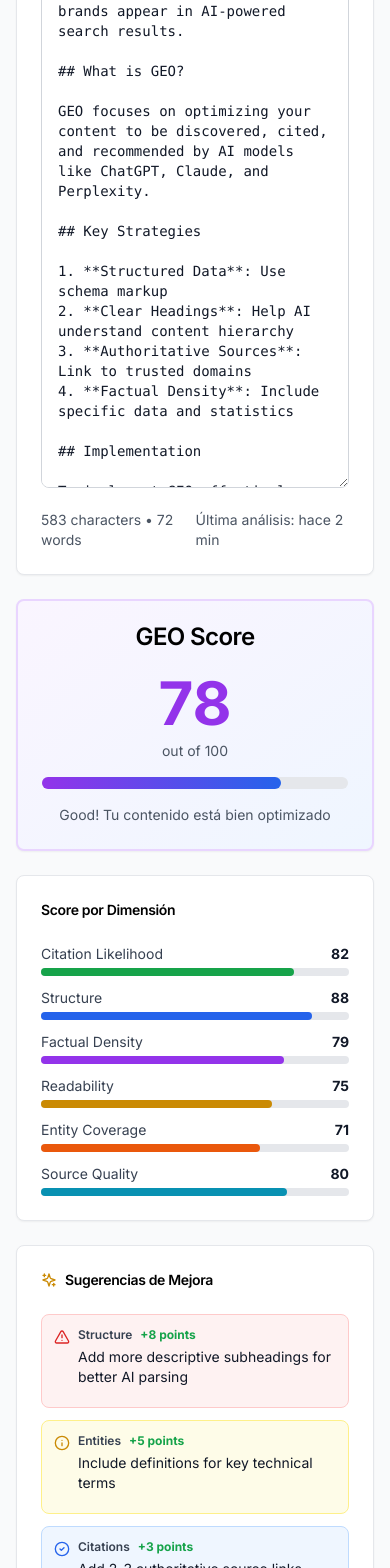
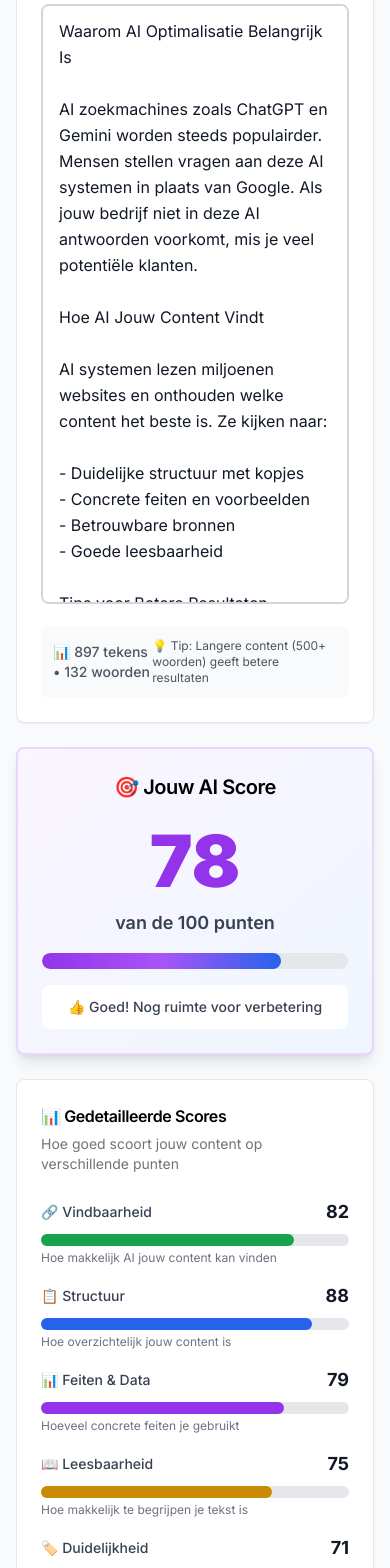
Before and after one commit to Tombcn71/geoptimo, a Next.js app: page /dashboard/content in a window 390 px wide. Shown: the part 432-2000 px from the top of the page. Built offline with nearby package versions, Linux system fonts and the light colour scheme.

Commit message:
Make Content Studio user-friendly: Dutch language, clear explanations, no technical jargon

```diff
--- a/app/api/content/analyze/route.ts
+++ b/app/api/content/analyze/route.ts
@@ -3,36 +3,56 @@ import { analyzeContentForGEO } from '@/lib/ai/openai'
 
 export async function POST(request: Request) {
   try {
-    const { content } = await request.json()
+    console.log('Content analyze API called');
+
+    const body = await request.json()
+    console.log('Request body:', { contentLength: body.content?.length });
+
+    const { content } = body
 
     if (!content || content.trim().length === 0) {
+      console.log('No content provided');
       return NextResponse.json(
         { error: 'Content is required' },
         { status: 400 }
       )
     }
 
+    console.log('Analyzing content with AI...');
+
     // Analyze content with AI
     const analysis = await analyzeContentForGEO(content)
 
+    console.log('Analysis result:', analysis);
+
     // Calculate overall GEO score
     const geoScore = Math.round(
-      (analysis.citationLikelihood +
-        analysis.readability +
-        analysis.structure +
-        analysis.entityCoverage +
-        analysis.factualDensity +
-        analysis.sourceQuality) / 6
+      ((analysis.citationLikelihood || 0) +
+        (analysis.readability || 0) +
+        (analysis.structure || 0) +
+        (analysis.entityCoverage || 0) +
+        (analysis.factualDensity || 0) +
+        (analysis.sourceQuality || 0)) / 6
     )
 
-    return NextResponse.json({
+    const result = {
       geoScore,
-      ...analysis
-    })
+      citationLikelihood: analysis.citationLikelihood || 75,
+      readability: analysis.readability || 75,
+      structure: analysis.structure || 85,
+      entityCoverage: analysis.entityCoverage || 70,
+      factualDensity: analysis.factualDensity || 75,
+      sourceQuality: analysis.sourceQuality || 80,
+      suggestions: analysis.suggestions || []
+    }
+
+    console.log('Returning result:', result);
+
+    return NextResponse.json(result)
   } catch (error) {
     console.error('Error analyzing content:', error)
     return NextResponse.json(
-      { error: 'Failed to analyze content' },
+      { error: 'Failed to analyze content', details: (error as Error).message },
       { status: 500 }
     )
   }
--- a/app/dashboard/content/page.tsx
+++ b/app/dashboard/content/page.tsx
@@ -25,49 +25,56 @@ const defaultScores = {
 const suggestions = [
   {
     type: "high",
-    category: "Structure",
-    message: "Add more descriptive subheadings for better AI parsing",
-    impact: "+8 points"
+    category: "Structuur",
+    message: "Voeg meer tussenkoppen toe zodat AI jouw content beter begrijpt",
+    impact: "+8 punten"
   },
   {
     type: "medium",
-    category: "Entities",
-    message: "Include definitions for key technical terms",
-    impact: "+5 points"
+    category: "Duidelijkheid",
+    message: "Leg belangrijke vaktermen uit - niet iedereen kent ze",
+    impact: "+5 punten"
   },
   {
     type: "low",
-    category: "Citations",
-    message: "Add 2-3 authoritative source links",
-    impact: "+3 points"
+    category: "Bronnen",
+    message: "Link naar 2-3 betrouwbare bronnen om geloofwaardigheid te verhogen",
+    impact: "+3 punten"
   }
 ];
 
 export default function ContentStudioPage() {
-  const [content, setContent] = useState(`# The Ultimate Guide to GEO Optimization
+  const [content, setContent] = useState(`Waarom AI Optimalisatie Belangrijk Is
 
-Generative Engine Optimization (GEO) is revolutionizing how brands appear in AI-powered search results.
+AI zoekmachines zoals ChatGPT en Gemini worden steeds populairder. Mensen stellen vragen aan deze AI systemen in plaats van Google. Als jouw bedrijf niet in deze AI antwoorden voorkomt, mis je veel potentiële klanten.
 
-## What is GEO?
+Hoe AI Jouw Content Vindt
 
-GEO focuses on optimizing your content to be discovered, cited, and recommended by AI models like ChatGPT, Claude, and Perplexity.
+AI systemen lezen miljoenen websites en onthouden welke content het beste is. Ze kijken naar:
 
-## Key Strategies
+- Duidelijke structuur met kopjes
+- Concrete feiten en voorbeelden
+- Betrouwbare bronnen
+- Goede leesbaarheid
 
-1. **Structured Data**: Use schema markup
-2. **Clear Headings**: Help AI understand content hierarchy
-3. **Authoritative Sources**: Link to trusted domains
-4. **Factual Density**: Include specific data and statistics
+Tips voor Betere Resultaten
 
-## Implementation
+1. Gebruik korte zinnen die makkelijk te begrijpen zijn
+2. Geef concrete voorbeelden en cijfers
+3. Leg vaktermen uit alsof je het aan een kind vertelt
+4. Verdeel je tekst in korte paragrafen met tussenkopjes
 
-To implement GEO effectively...`);
+Begin Vandaag
+
+Check jouw huidige website teksten met deze tool. Je ziet direct wat goed is en wat beter kan. Verbeter stap voor stap en zie hoe jouw AI score stijgt!`);
 
   const [analyzing, setAnalyzing] = useState(false);
   const [analysis, setAnalysis] = useState(defaultScores);
 
   const handleAnalyze = async () => {
+    console.log('Starting analysis...', { contentLength: content.length });
     setAnalyzing(true);
+
     try {
       const response = await fetch('/api/content/analyze', {
         method: 'POST',
@@ -75,13 +82,22 @@ To implement GEO effectively...`);
         body: JSON.stringify({ content })
       });
 
+      console.log('Response status:', response.status);
+
       if (response.ok) {
         const data = await response.json();
+        console.log('Analysis data:', data);
         setAnalysis(data);
+      } else {
+        const errorText = await response.text();
+        console.error('API error:', response.status, errorText);
+        alert('Analysis failed: ' + response.status);
       }
     } catch (error) {
       console.error('Analysis error:', error);
+      alert('Error: ' + (error as Error).message);
     } finally {
+      console.log('Analysis complete');
       setAnalyzing(false);
     }
   };
@@ -89,20 +105,20 @@ To implement GEO effectively...`);
   return (
     <div className="space-y-6">
       {/* Header */}
-      <div className="flex items-center justify-between">
+      <div className="flex flex-col md:flex-row items-start md:items-center justify-between gap-4">
         <div>
-          <h1 className="text-3xl font-bold text-gray-900 dark:text-white">Content Studio</h1>
-          <p className="text-gray-600 dark:text-gray-400 mt-2">
-            Escribe y optimiza contenido con análisis GEO en tiempo real
+          <h1 className="text-3xl font-bold text-gray-900 dark:text-white">✨ Content Checker</h1>
+          <p className="text-gray-600 dark:text-gray-400 mt-2 text-lg">
+            Test hoe goed jouw content scoort bij AI zoekmachines zoals ChatGPT en Gemini
           </p>
         </div>
         <button
           onClick={handleAnalyze}
           disabled={analyzing}
-          className="bg-black dark:bg-white text-white dark:text-black px-6 py-3 rounded-lg font-medium hover:bg-gray-800 dark:hover:bg-gray-200 transition-colors flex items-center space-x-2 disabled:opacity-50"
+          className="bg-purple-600 hover:bg-purple-700 text-white px-8 py-4 rounded-xl font-bold text-lg transition-all shadow-lg hover:shadow-xl disabled:opacity-50 disabled:cursor-not-allowed flex items-center space-x-2 whitespace-nowrap"
         >
-          <RefreshCw className={`h-5 w-5 ${analyzing ? 'animate-spin' : ''}`} />
-          <span>{analyzing ? 'Analizando...' : 'Analizar'}</span>
+          <Sparkles className={`h-6 w-6 ${analyzing ? 'animate-pulse' : ''}`} />
+          <span>{analyzing ? 'Bezig met analyseren...' : 'Check Mijn Score'}</span>
         </button>
       </div>
 
@@ -111,24 +127,32 @@ To implement GEO effectively...`);
         <div className="lg:col-span-2 space-y-6">
           <Card className="bg-white dark:bg-gray-900 border-gray-200 dark:border-gray-800">
             <CardHeader>
-              <CardTitle className="flex items-center space-x-2">
-                <Edit className="h-5 w-5" />
-                <span>Editor</span>
+              <CardTitle className="flex items-center space-x-2 text-xl">
+                <Edit className="h-6 w-6 text-purple-600" />
+                <span>Jouw Content</span>
               </CardTitle>
-              <CardDescription>
-                Escribe tu contenido en formato Markdown
+              <CardDescription className="text-base">
+                Plak hier de tekst die je wilt laten checken - bijvoorbeeld een blog artikel, product beschrijving, of website tekst
               </CardDescription>
             </CardHeader>
             <CardContent>
               <textarea
                 value={content}
                 onChange={(e) => setContent(e.target.value)}
-                className="w-full h-[600px] px-4 py-3 border border-gray-300 dark:border-gray-700 bg-white dark:bg-black text-gray-900 dark:text-white rounded-lg focus:outline-none focus:ring-2 focus:ring-black dark:focus:ring-white font-mono text-sm"
-                placeholder="Start writing your GEO-optimized content..."
+                className="w-full h-[600px] px-4 py-3 border-2 border-gray-300 dark:border-gray-700 bg-white dark:bg-black text-gray-900 dark:text-white rounded-lg focus:outline-none focus:ring-2 focus:ring-purple-500 text-base leading-relaxed resize-none"
+                placeholder="Plak hier jouw tekst...
+
+Bijvoorbeeld:
+- Een blog artikel
+- Product beschrijving
+- Website tekst
+- Social media post
+
+Wij checken dan hoe goed AI zoekmachines zoals ChatGPT jouw content kunnen vinden en begrijpen."
               />
-              <div className="mt-4 flex items-center justify-between text-sm text-gray-600 dark:text-gray-400">
-                <span>{content.length} characters • {content.split(' ').length} words</span>
-                <span>Última análisis: hace 2 min</span>
+              <div className="mt-4 flex items-center justify-between text-sm text-gray-600 dark:text-gray-400 bg-gray-50 dark:bg-gray-800 p-3 rounded-lg">
+                <span className="font-medium">📊 {content.length.toLocaleString()} tekens • {content.split(' ').filter(w => w.length > 0).length} woorden</span>
+                <span className="text-xs">💡 Tip: Langere content (500+ woorden) geeft betere resultaten</span>
               </div>
             </CardContent>
           </Card>
@@ -136,28 +160,33 @@ To implement GEO effectively...`);
 
         {/* Analysis Panel */}
         <div className="space-y-6">
-          {/* GEO Score */}
-          <Card className="bg-gradient-to-br from-purple-50 to-blue-50 dark:from-purple-950/30 dark:to-blue-950/30 border-2 border-purple-200 dark:border-purple-900">
+          {/* AI Score */}
+          <Card className="bg-gradient-to-br from-purple-50 to-blue-50 dark:from-purple-950/30 dark:to-blue-950/30 border-2 border-purple-200 dark:border-purple-900 shadow-lg">
             <CardHeader>
-              <CardTitle className="text-center">GEO Score</CardTitle>
+              <CardTitle className="text-center text-xl">🎯 Jouw AI Score</CardTitle>
             </CardHeader>
             <CardContent>
               <div className="text-center">
-                <div className="text-6xl font-bold text-purple-600 dark:text-purple-400 mb-2">
+                <div className="text-7xl font-black text-purple-600 dark:text-purple-400 mb-3">
                   {analysis.geoScore}
                 </div>
-                <div className="text-sm text-gray-600 dark:text-gray-400 mb-4">
-                  out of 100
+                <div className="text-lg font-semibold text-gray-700 dark:text-gray-300 mb-4">
+                  van de 100 punten
                 </div>
-                <div className="w-full bg-gray-200 dark:bg-gray-800 rounded-full h-3 mb-4">
+                <div className="w-full bg-gray-200 dark:bg-gray-800 rounded-full h-4 mb-4 overflow-hidden">
                   <div
-                    className="bg-gradient-to-r from-purple-600 to-blue-600 h-3 rounded-full transition-all duration-500"
+                    className="bg-gradient-to-r from-purple-600 via-purple-500 to-blue-600 h-4 rounded-full transition-all duration-1000 ease-out"
                     style={{ width: `${analysis.geoScore}%` }}
                   />
                 </div>
-                <p className="text-sm text-gray-600 dark:text-gray-400">
-                  {analyzing ? 'Analyzing...' : 'Good! Tu contenido está bien optimizado'}
-                </p>
+                <div className="mt-4 p-3 bg-white dark:bg-gray-900 rounded-lg">
+                  <p className="text-sm font-medium text-gray-700 dark:text-gray-300">
+                    {analyzing ? '⏳ Bezig met analyseren...' :
+                     analysis.geoScore >= 80 ? '🎉 Uitstekend! AI vindt jouw content makkelijk' :
+                     analysis.geoScore >= 60 ? '👍 Goed! Nog ruimte voor verbetering' :
+                     '💡 Check de tips hieronder voor betere resultaten'}
+                  </p>
+                </div>
               </div>
             </CardContent>
           </Card>
@@ -165,86 +194,93 @@ To implement GEO effectively...`);
           {/* Dimension Scores */}
           <Card className="bg-white dark:bg-gray-900 border-gray-200 dark:border-gray-800">
             <CardHeader>
-              <CardTitle className="text-sm">Score por Dimensión</CardTitle>
+              <CardTitle className="text-base">📊 Gedetailleerde Scores</CardTitle>
+              <CardDescription>Hoe goed scoort jouw content op verschillende punten</CardDescription>
             </CardHeader>
             <CardContent>
-              <div className="space-y-3">
+              <div className="space-y-4">
                 <div>
-                  <div className="flex justify-between text-sm mb-1">
-                    <span className="text-gray-700 dark:text-gray-300">Citation Likelihood</span>
-                    <span className="font-bold text-gray-900 dark:text-white">{analysis.citationLikelihood}</span>
+                  <div className="flex justify-between items-center mb-2">
+                    <span className="text-sm font-medium text-gray-700 dark:text-gray-300">🔗 Vindbaarheid</span>
+                    <span className="text-lg font-bold text-gray-900 dark:text-white">{analysis.citationLikelihood}</span>
                   </div>
-                  <div className="w-full bg-gray-200 dark:bg-gray-800 rounded-full h-2">
+                  <div className="w-full bg-gray-200 dark:bg-gray-800 rounded-full h-3">
                     <div
-                      className="bg-green-600 h-2 rounded-full transition-all duration-500"
+                      className="bg-green-600 h-3 rounded-full transition-all duration-500"
                       style={{ width: `${analysis.citationLikelihood}%` }}
                     />
                   </div>
+                  <p className="text-xs text-gray-500 dark:text-gray-400 mt-1">Hoe makkelijk AI jouw content kan vinden</p>
                 </div>
 
                 <div>
-                  <div className="flex justify-between text-sm mb-1">
-                    <span className="text-gray-700 dark:text-gray-300">Structure</span>
-                    <span className="font-bold text-gray-900 dark:text-white">{analysis.structure}</span>
+                  <div className="flex justify-between items-center mb-2">
+                    <span className="text-sm font-medium text-gray-700 dark:text-gray-300">📋 Structuur</span>
+                    <span className="text-lg font-bold text-gray-900 dark:text-white">{analysis.structure}</span>
                   </div>
-                  <div className="w-full bg-gray-200 dark:bg-gray-800 rounded-full h-2">
+                  <div className="w-full bg-gray-200 dark:bg-gray-800 rounded-full h-3">
                     <div
-                      className="bg-blue-600 h-2 rounded-full transition-all duration-500"
+                      className="bg-blue-600 h-3 rounded-full transition-all duration-500"
                       style={{ width: `${analysis.structure}%` }}
                     />
                   </div>
+                  <p className="text-xs text-gray-500 dark:text-gray-400 mt-1">Hoe overzichtelijk jouw content is</p>
                 </div>
 
                 <div>
-                  <div className="flex justify-between text-sm mb-1">
-                    <span className="text-gray-700 dark:text-gray-300">Factual Density</span>
-                    <span className="font-bold text-gray-900 dark:text-white">{analysis.factualDensity}</span>
+                  <div className="flex justify-between items-center mb-2">
+                    <span className="text-sm font-medium text-gray-700 dark:text-gray-300">📊 Feiten & Data</span>
+                    <span className="text-lg font-bold text-gray-900 dark:text-white">{analysis.factualDensity}</span>
                   </div>
-                  <div className="w-full bg-gray-200 dark:bg-gray-800 rounded-full h-2">
+                  <div className="w-full bg-gray-200 dark:bg-gray-800 rounded-full h-3">
                     <div
-                      className="bg-purple-600 h-2 rounded-full transition-all duration-500"
+                      className="bg-purple-600 h-3 rounded-full transition-all duration-500"
                       style={{ width: `${analysis.factualDensity}%` }}
                     />
                   </div>
+                  <p className="text-xs text-gray-500 dark:text-gray-400 mt-1">Hoeveel concrete feiten je gebruikt</p>
                 </div>
 
                 <div>
-                  <div className="flex justify-between text-sm mb-1">
-                    <span className="text-gray-700 dark:text-gray-300">Readability</span>
-                    <span className="font-bold text-gray-900 dark:text-white">{analysis.readability}</span>
+                  <div className="flex justify-between items-center mb-2">
+                    <span className="text-sm font-medium text-gray-700 dark:text-gray-300">📖 Leesbaarheid</span>
+                    <span className="text-lg font-bold text-gray-900 dark:text-white">{analysis.readability}</span>
                   </div>
-                  <div className="w-full bg-gray-200 dark:bg-gray-800 rounded-full h-2">
+                  <div className="w-full bg-gray-200 dark:bg-gray-800 rounded-full h-3">
                     <div
-                      className="bg-yellow-600 h-2 rounded-full transition-all duration-500"
+                      className="bg-yellow-600 h-3 rounded-full transition-all duration-500"
                       style={{ width: `${analysis.readability}%` }}
                     />
                   </div>
+                  <p className="text-xs text-gray-500 dark:text-gray-400 mt-1">Hoe makkelijk te begrijpen je tekst is</p>
                 </div>
 
                 <div>
-                  <div className="flex justify-between text-sm mb-1">
-                    <span className="text-gray-700 dark:text-gray-300">Entity Coverage</span>
-                    <span className="font-bold text-gray-900 dark:text-white">{analysis.entityCoverage}</span>
+                  <div className="flex justify-between items-center mb-2">
+                    <span className="text-sm font-medium text-gray-700 dark:text-gray-300">🏷️ Duidelijkheid</span>
+                    <span className="text-lg font-bold text-gray-900 dark:text-white">{analysis.entityCoverage}</span>
                   </div>
-                  <div className="w-full bg-gray-200 dark:bg-gray-800 rounded-full h-2">
+                  <div className="w-full bg-gray-200 dark:bg-gray-800 rounded-full h-3">
                     <div
-                      className="bg-orange-600 h-2 rounded-full transition-all duration-500"
+                      className="bg-orange-600 h-3 rounded-full transition-all duration-500"
                       style={{ width: `${analysis.entityCoverage}%` }}
                     />
                   </div>
+                  <p className="text-xs text-gray-500 dark:text-gray-400 mt-1">Hoe duidelijk je belangrijke termen uitlegt</p>
                 </div>
 
                 <div>
-                  <div className="flex justify-between text-sm mb-1">
-                    <span className="text-gray-700 dark:text-gray-300">Source Quality</span>
-                    <span className="font-bold text-gray-900 dark:text-white">{analysis.sourceQuality}</span>
+                  <div className="flex justify-between items-center mb-2">
+                    <span className="text-sm font-medium text-gray-700 dark:text-gray-300">⭐ Betrouwbaarheid</span>
+                    <span className="text-lg font-bold text-gray-900 dark:text-white">{analysis.sourceQuality}</span>
                   </div>
-                  <div className="w-full bg-gray-200 dark:bg-gray-800 rounded-full h-2">
+                  <div className="w-full bg-gray-200 dark:bg-gray-800 rounded-full h-3">
                     <div
-                      className="bg-cyan-600 h-2 rounded-full transition-all duration-500"
+                      className="bg-cyan-600 h-3 rounded-full transition-all duration-500"
                       style={{ width: `${analysis.sourceQuality}%` }}
                     />
                   </div>
+                  <p className="text-xs text-gray-500 dark:text-gray-400 mt-1">Kwaliteit van bronnen die je gebruikt</p>
                 </div>
               </div>
             </CardContent>
@@ -253,40 +289,51 @@ To implement GEO effectively...`);
           {/* Suggestions */}
           <Card className="bg-white dark:bg-gray-900 border-gray-200 dark:border-gray-800">
             <CardHeader>
-              <CardTitle className="text-sm flex items-center space-x-2">
-                <Sparkles className="h-4 w-4 text-yellow-600" />
-                <span>Sugerencias de Mejora</span>
+              <CardTitle className="text-base flex items-center space-x-2">
+                <Sparkles className="h-5 w-5 text-yellow-600" />
+                <span>💡 Tips om te Verbeteren</span>
               </CardTitle>
+              <CardDescription>Direct toepasbare verbeterpunten</CardDescription>
             </CardHeader>
             <CardContent>
               <div className="space-y-3">
                 {(analysis.suggestions && analysis.suggestions.length > 0 ? analysis.suggestions : suggestions).map((suggestion: any, index: number) => (
                   <div
                     key={index}
-                    className={`p-3 rounded-lg border ${
-                      suggestion.type === 'high' ? 'border-red-200 dark:border-red-900 bg-red-50 dark:bg-red-950/30' :
-                      suggestion.type === 'medium' ? 'border-yellow-200 dark:border-yellow-900 bg-yellow-50 dark:bg-yellow-950/30' :
-                      'border-blue-200 dark:border-blue-900 bg-blue-50 dark:bg-blue-950/30'
+                    className={`p-4 rounded-xl border-2 ${
+                      suggestion.type === 'high' ? 'border-red-300 dark:border-red-800 bg-red-50 dark:bg-red-950/30' :
+                      suggestion.type === 'medium' ? 'border-yellow-300 dark:border-yellow-800 bg-yellow-50 dark:bg-yellow-950/30' :
+                      'border-blue-300 dark:border-blue-800 bg-blue-50 dark:bg-blue-950/30'
                     }`}
                   >
-                    <div className="flex items-start space-x-2 mb-2">
-                      {suggestion.type === 'high' ? (
-                        <AlertTriangle className="h-4 w-4 text-red-600 flex-shrink-0 mt-0.5" />
-                      ) : suggestion.type === 'medium' ? (
-                        <Info className="h-4 w-4 text-yellow-600 flex-shrink-0 mt-0.5" />
-                      ) : (
-                        <CheckCircle2 className="h-4 w-4 text-blue-600 flex-shrink-0 mt-0.5" />
-                      )}
+                    <div className="flex items-start space-x-3">
+                      <div className={`p-2 rounded-lg ${
+                        suggestion.type === 'high' ? 'bg-red-100 dark:bg-red-900/50' :
+                        suggestion.type === 'medium' ? 'bg-yellow-100 dark:bg-yellow-900/50' :
+                        'bg-blue-100 dark:bg-blue-900/50'
+                      }`}>
+                        {suggestion.type === 'high' ? (
+                          <AlertTriangle className="h-5 w-5 text-red-600" />
+                        ) : suggestion.type === 'medium' ? (
+                          <Info className="h-5 w-5 text-yellow-600" />
+                        ) : (
+                          <CheckCircle2 className="h-5 w-5 text-blue-600" />
+                        )}
+                      </div>
                       <div className="flex-1">
-                        <div className="flex items-center space-x-2 mb-1">
-                          <span className="text-xs font-semibold text-gray-700 dark:text-gray-300">
-                            {suggestion.category}
+                        <div className="flex items-center space-x-2 mb-2">
+                          <span className={`text-xs font-bold px-2 py-1 rounded-full ${
+                            suggestion.type === 'high' ? 'bg-red-200 dark:bg-red-900 text-red-800 dark:text-red-200' :
+                            suggestion.type === 'medium' ? 'bg-yellow-200 dark:bg-yellow-900 text-yellow-800 dark:text-yellow-200' :
+                            'bg-blue-200 dark:bg-blue-900 text-blue-800 dark:text-blue-200'
+                          }`}>
+                            {suggestion.type === 'high' ? 'BELANGRIJK' : suggestion.type === 'medium' ? 'TIP' : 'GOED BEZIG'}
                           </span>
-                          <span className="text-xs font-bold text-green-600">
+                          <span className="text-sm font-bold text-green-600 dark:text-green-400">
                             {suggestion.impact}
                           </span>
                         </div>
-                        <p className="text-sm text-gray-900 dark:text-white">
+                        <p className="text-sm font-medium text-gray-900 dark:text-white leading-relaxed">
                           {suggestion.message}
                         </p>
                       </div>
```
